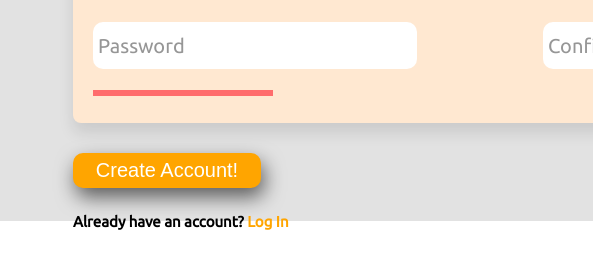
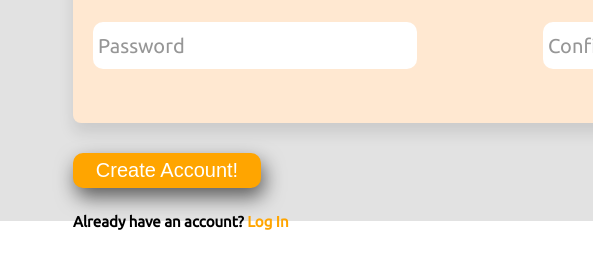
Before and after one commit to JoshAllenB/signUpPage, a plain HTML site: page index.html in a window 1280 px wide. Shown: the part 579-848 px from the top of the page, 687-1280 px from the left. Drawn offline with Linux system fonts and the light colour scheme.

Commit message:
minor css change on the error message

```diff
--- a/style.css
+++ b/style.css
@@ -105,17 +105,14 @@ body {
   color: #222;
 }
 
-
-
 #errMsg {
   display: flex;
   flex-direction: row;
   padding: 3px;
   margin-bottom: -3px;
   font-size: 16px;
-  color: #ffffff;
+  color: #ff0000;
   max-width: 174px;
-  background-color: #ff6c6c;
 }
 
 .img-container {
```
